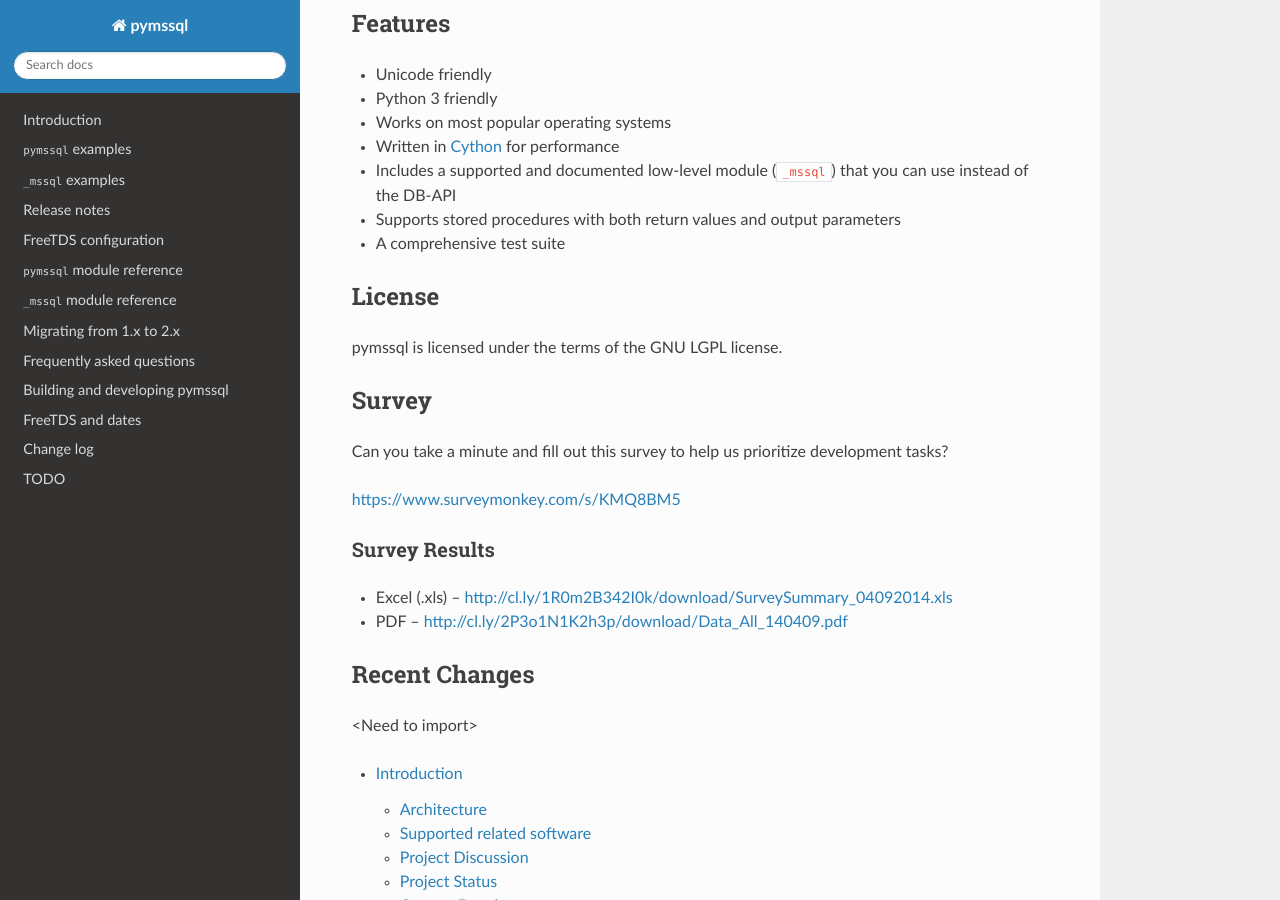
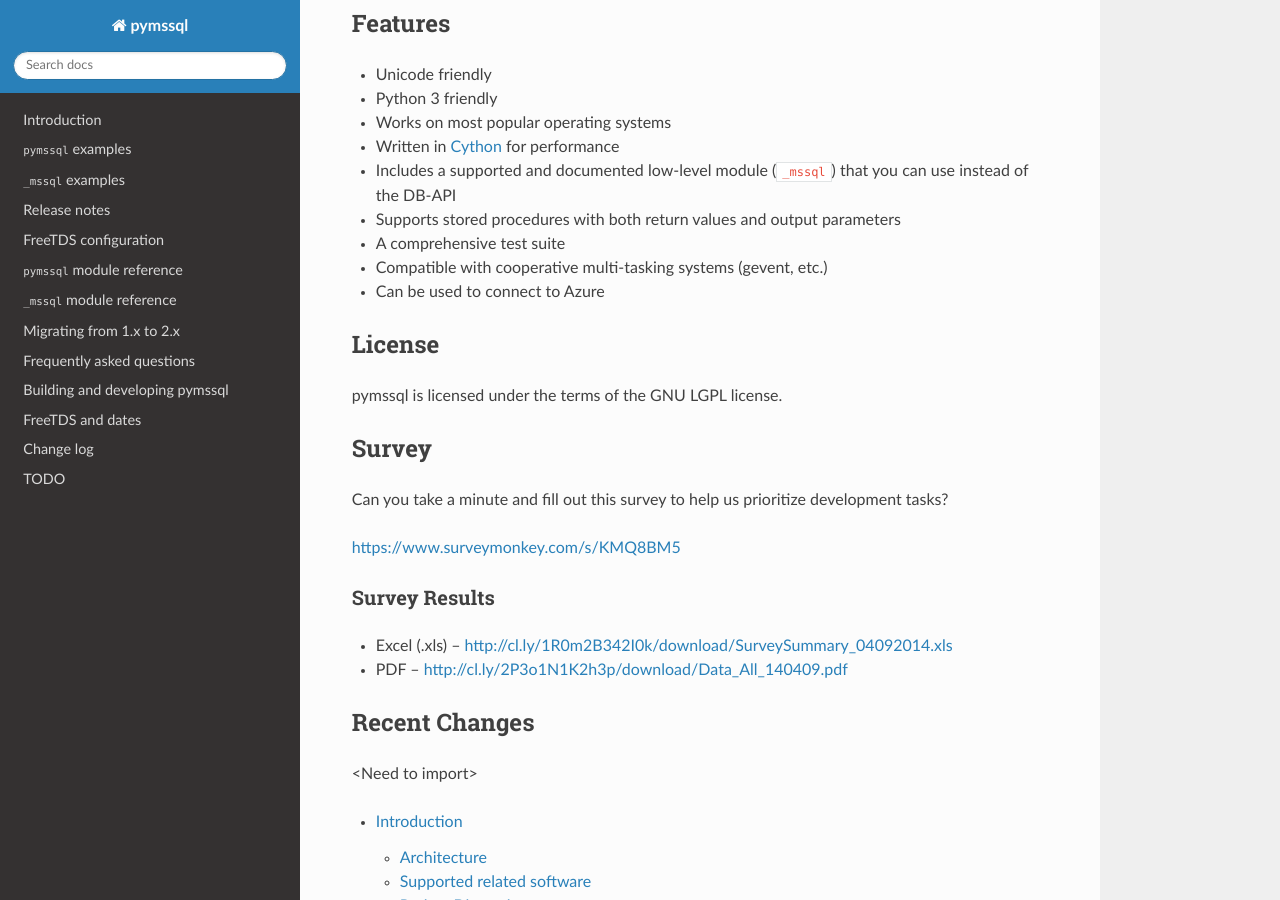
Before and after one commit to pymssql/pymssql, a Sphinx documentation site: the page built from docs/index.rst, in a window 1280 px wide and 900 px high, scrolled down 589 px. Built offline with Sphinx 7.4.7 and the Read the Docs theme 2.0.0, drawn with Linux system fonts in a browser that asks for light colours.

Commit message:
docs: Add a couple of new features to the intro document.

```diff
--- a/docs/index.rst
+++ b/docs/index.rst
@@ -48,6 +48,8 @@
   can use instead of the DB-API
 * Supports stored procedures with both return values and output parameters
 * A comprehensive test suite
+* Compatible with cooperative multi-tasking systems (gevent, etc.)
+* Can be used to connect to Azure
 
 License
 -------
```
